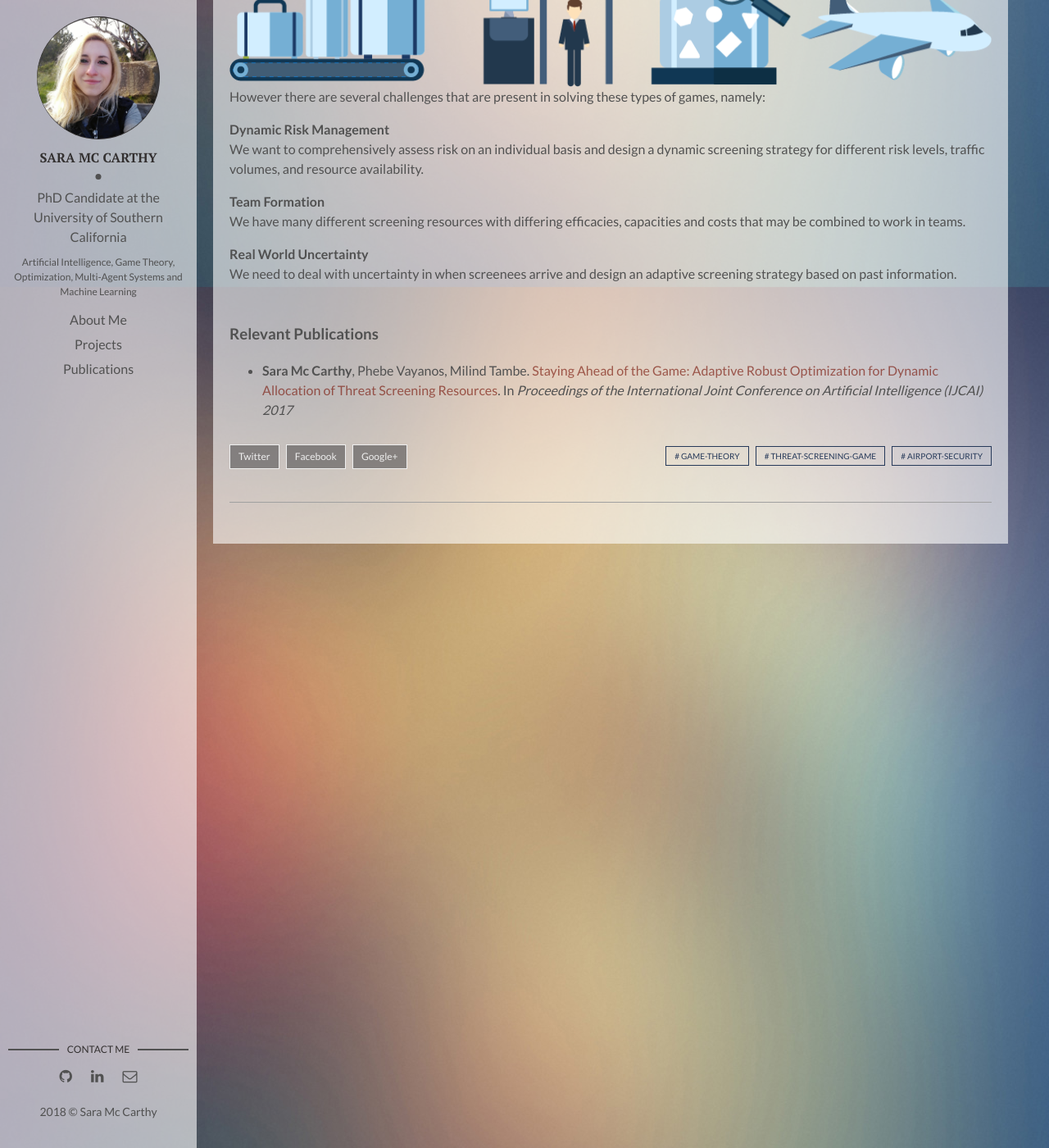
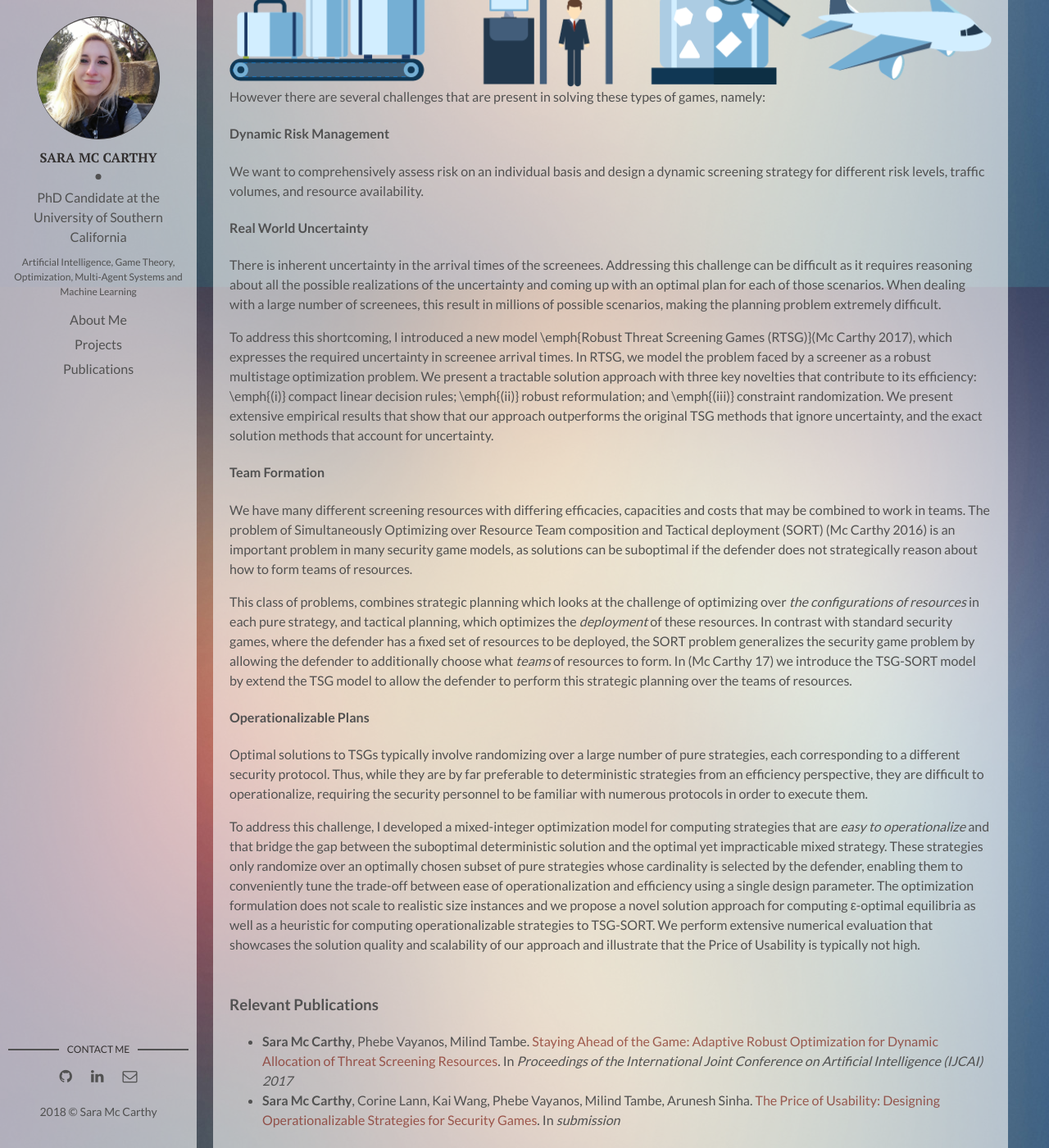
Before and after one commit to saramccarthy/saramccarthy.github.io, a Jekyll site: the page built from _posts/2017-04-06-threat-screening.markdown, in a window 1280 px wide and 1400 px high, scrolled down 930 px. Shown: the whole window at 82% size. Built offline with Jekyll 4.4.1, drawn with Linux system fonts in a browser that asks for light colours.

Commit message:
Update 2017-04-06-threat-screening.markdown

```diff
--- a/_posts/2017-04-06-threat-screening.markdown
+++ b/_posts/2017-04-06-threat-screening.markdown
@@ -15,21 +15,30 @@ Threat Screening Games (TSG) are a game theoretic model, developed in collaborat
 ![screening]({{site.baseurl}}/assets/img/security.png)
 However there are several challenges that are present in solving these types of games, namely:<br>
 
-<strong> Dynamic Risk Management </strong>
+<h4> Dynamic Risk Management </h4>
 We want to comprehensively assess risk on an individual basis and design a dynamic screening strategy for different risk levels, traffic volumes, and resource availability.
 
-<strong> Team Formation </strong>
-We have many different screening resources
-with differing efficacies, capacities and costs that may be combined
-to work in teams.
+<h4> Real World Uncertainty </h4>
+There is inherent uncertainty in the arrival times of the screenees. Addressing this challenge can be difficult as it requires reasoning about all the possible realizations of the uncertainty and coming up with an optimal plan for each of those scenarios. When dealing with a large number of screenees, this result in millions of possible scenarios, making the planning problem extremely difficult.
 
-<strong> Real World Uncertainty </strong>
-We need to deal with uncertainty in when screenees arrive
-and design an adaptive screening strategy based on past information.
+To address this shortcoming, I introduced a new model \emph{Robust Threat Screening Games (RTSG)}(Mc Carthy 2017), which expresses the required uncertainty in screenee arrival times. In RTSG, we model the problem faced by a screener as a robust multistage optimization problem. We present a tractable solution approach with three key novelties that contribute to its efficiency: \emph{(i)} compact linear decision rules; \emph{(ii)} robust reformulation; and \emph{(iii)} constraint randomization. We present extensive empirical results that show that our approach outperforms the original TSG methods that ignore uncertainty, and the exact solution methods that account for uncertainty.
+
+<h4> Team Formation </h4>
+We have many different screening resources with differing efficacies, capacities and costs that may be combined to work in teams. The problem of Simultaneously Optimizing over Resource Team composition and Tactical deployment (SORT) (Mc Carthy 2016) is an important problem in many security game models, as solutions can be suboptimal if the defender does not strategically reason about how to form teams of resources.
+
+This class of problems, combines strategic planning which looks at the challenge of optimizing over <i>the configurations of resources</i> in each pure strategy, and tactical planning, which optimizes the <i>deployment</i> of these resources. In contrast with standard security games, where the defender has a fixed set of resources to be deployed, the SORT problem generalizes the security game problem by allowing the defender to additionally choose what <i>teams</i> of resources to form. In (Mc Carthy 17) we introduce the TSG-SORT model by extend the TSG model to allow the defender to perform this strategic planning over the teams of resources.
+
+<h4> Operationalizable Plans </h4>
+Optimal solutions to TSGs typically involve randomizing over a large number of pure strategies, each corresponding to a different security protocol. Thus, while they are by far preferable to deterministic strategies from an efficiency perspective, they are difficult to operationalize, requiring the security personnel to be familiar with numerous protocols in order to execute them.
+
+To address this challenge, I developed a mixed-integer optimization model for computing strategies that are <i>easy to operationalize</i> and that bridge the gap between the suboptimal deterministic solution and the optimal yet impracticable mixed strategy. These strategies only randomize over an optimally chosen subset of pure strategies whose cardinality is selected by the defender, enabling them to conveniently tune the trade-off between ease of operationalization and efficiency using a single design parameter. The optimization formulation does not scale to realistic size instances and we propose a novel solution approach for computing &epsilon;-optimal equilibria as well as a heuristic for computing operationalizable strategies to TSG-SORT. We perform extensive numerical evaluation that showcases the solution quality and scalability of our approach and illustrate that the Price of Usability is typically not high.
+
 
 <h3><br>Relevant Publications<br></h3>
 
 <ul>
 <li><strong>Sara Mc Carthy</strong>, Phebe Vayanos, Milind Tambe. <a href="https://doi.org/10.24963/ijcai.2017/527" target="https://doi.org/10.24963/ijcai.2017/527">Staying Ahead of the Game: Adaptive Robust Optimization for Dynamic Allocation of Threat Screening Resources</a>. In <em> Proceedings of the International Joint Conference on Artificial Intelligence (IJCAI) 2017</em>
 </li>
+<li><strong>Sara Mc Carthy</strong>, Corine Lann, Kai Wang, Phebe Vayanos, Milind Tambe, Arunesh Sinha. <a href="" target="">The Price of Usability: Designing Operationalizable Strategies for Security Games</a>. In <em> submission </em>
+</li>
 </ul>
```
